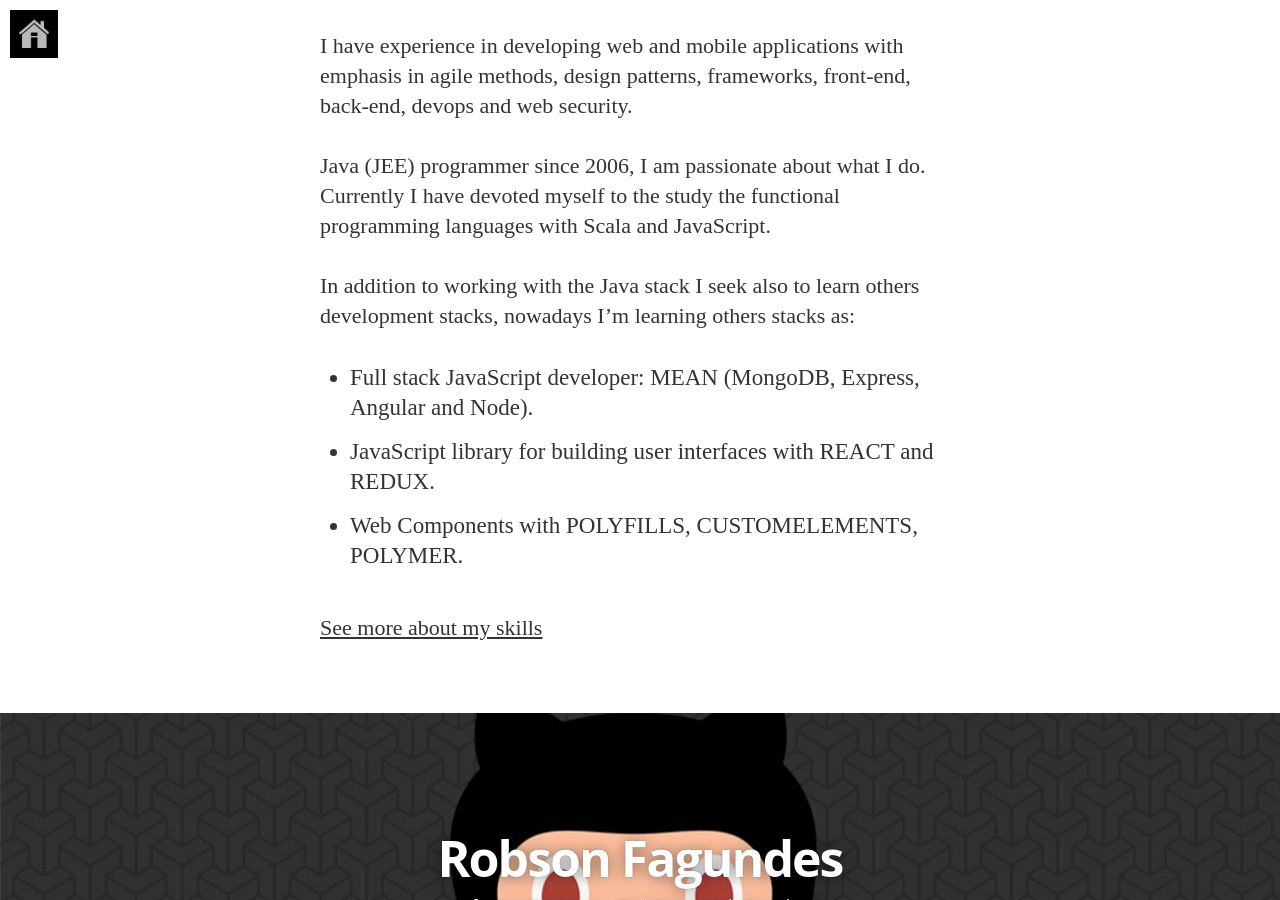
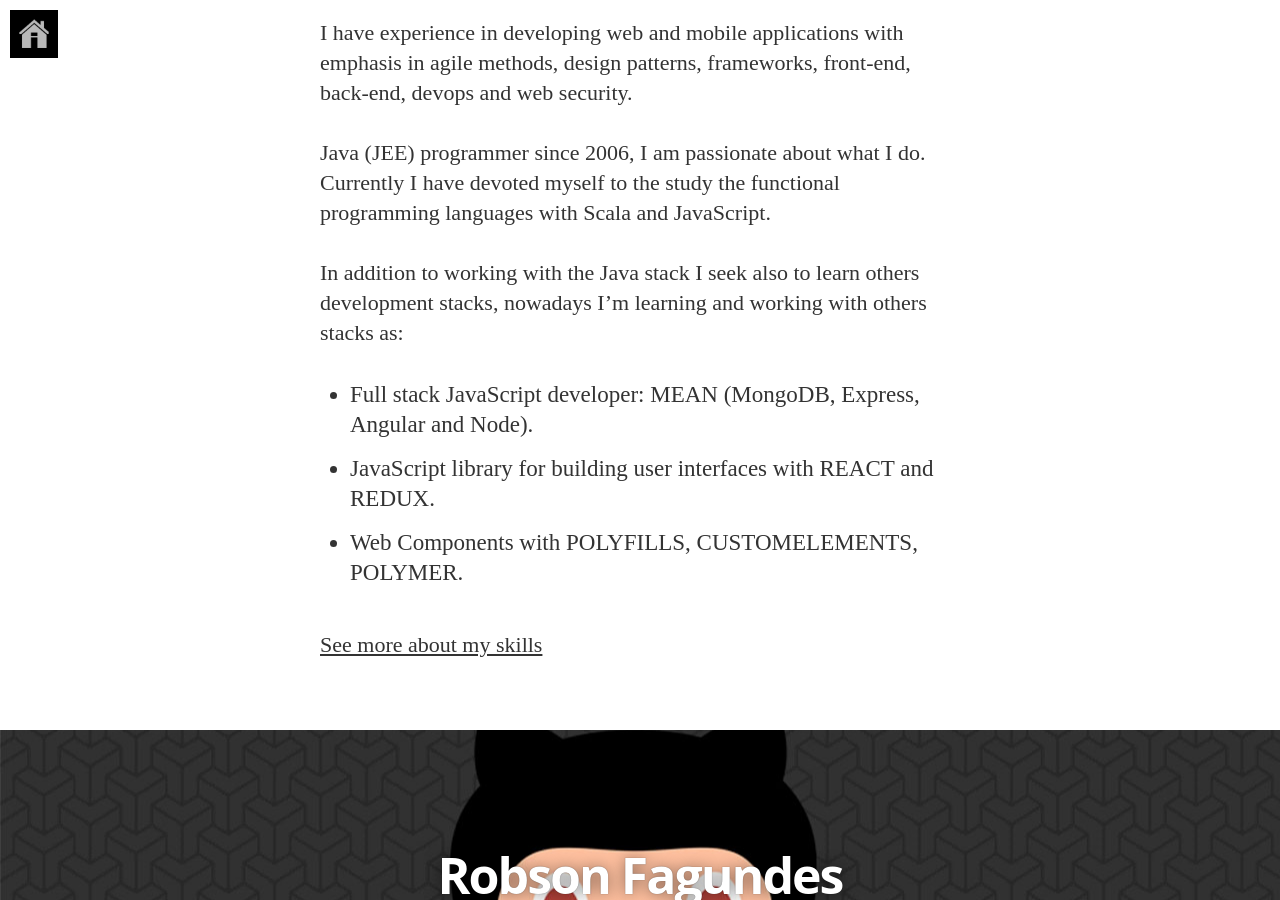
Before and after one commit to robsonfagundes/robsonfagundes.github.io, a Jekyll site: the page built from about-me.md, in a window 1280 px wide and 900 px high, scrolled down 467 px. Built offline with Jekyll 4.4.1, drawn with Linux system fonts in a browser that asks for light colours; nearby versions of some CDN libraries; some web fonts are replaced.

Commit message:
Update my skills profile

```diff
--- a/about-me.md
+++ b/about-me.md
@@ -5,9 +5,7 @@
 ---
 
 Hi I'm Robson Fagundes Software Engineer - Full Stack Web Developer
-
 ---------------
-
 
 Specialist in project and development of applications for environment web and mobile. Drummer, a good lover of craft beers and Rock'N Roll.
 
@@ -15,9 +13,9 @@
 
 Java (JEE) programmer since 2006, I am passionate about what I do. Currently I have devoted myself to the study the functional programming languages with Scala and JavaScript.
 
-In addition to working with the Java stack I seek also to learn others development stacks, nowadays I'm learning others stacks as:
-*   Full stack JavaScript developer: MEAN (MongoDB, Express, Angular and Node).
-*   JavaScript library for building user interfaces with REACT and REDUX.
-*   Web Components with POLYFILLS, CUSTOMELEMENTS, POLYMER.
+In addition to working with the Java stack I seek also to learn others development stacks, nowadays I'm learning and working with others stacks as:
+  +   Full stack JavaScript developer: MEAN (MongoDB, Express, Angular and Node).
+  *   JavaScript library for building user interfaces with REACT and REDUX.
+  *   Web Components with POLYFILLS, CUSTOMELEMENTS, POLYMER.
 
 [See more about my skills](https://br.linkedin.com/in/robson-adão-fagundes-7b7a2216)
```
